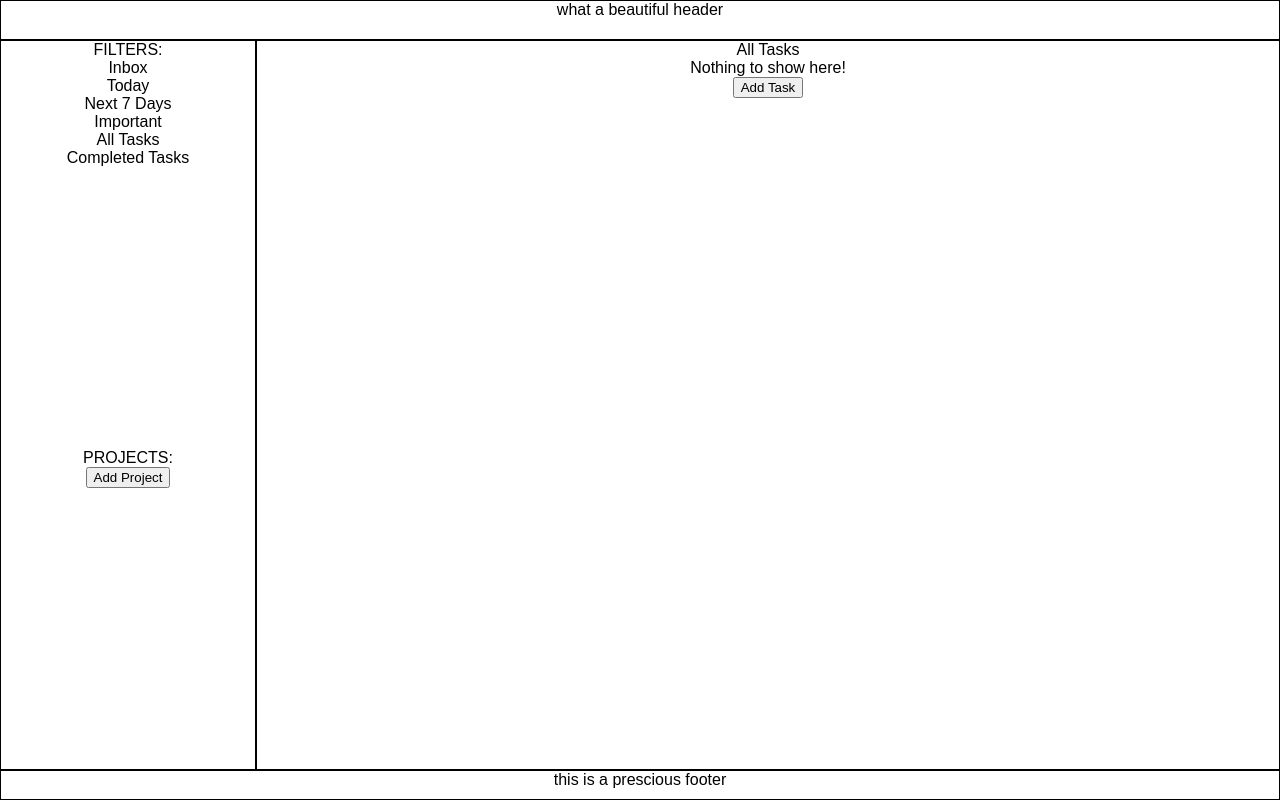
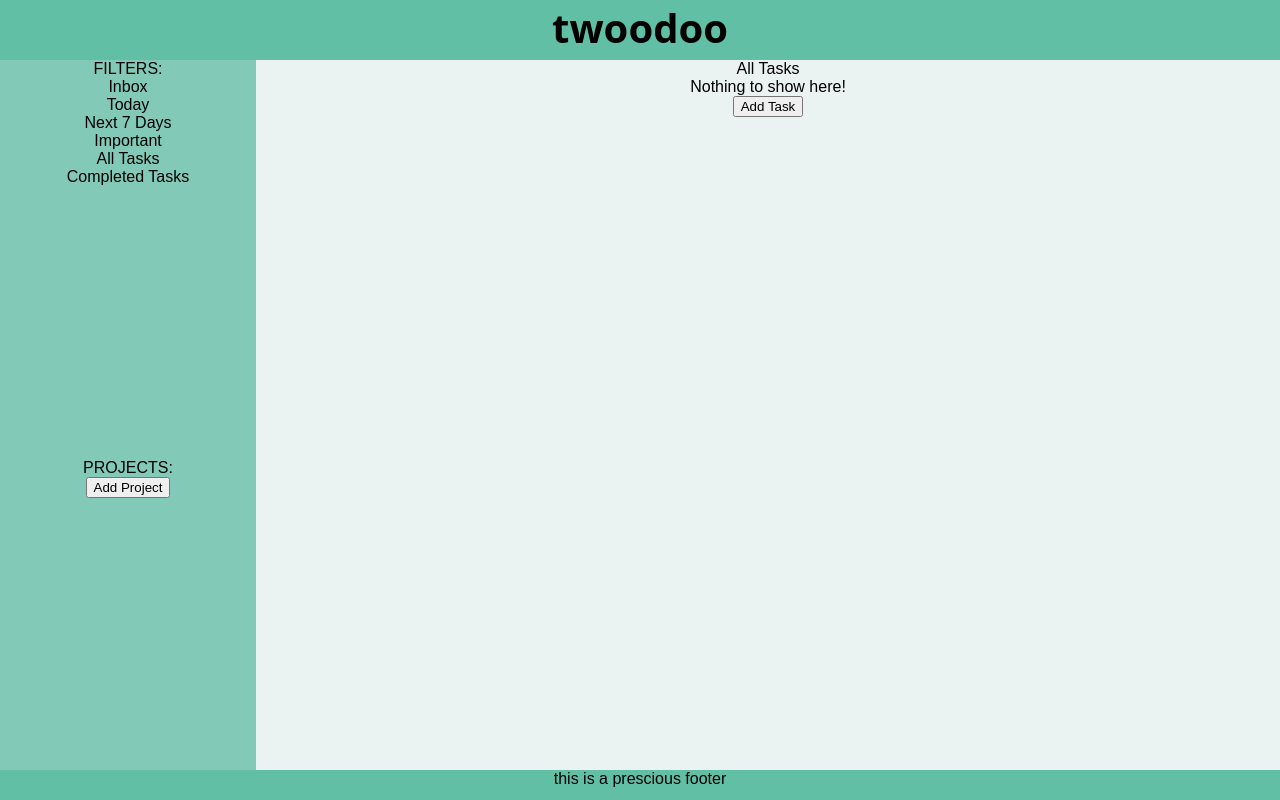
Before and after one commit to VecchiR/todolist, a website built with webpack: page src/index.html in a window 1280 px wide. Built offline with nearby package versions, Linux system fonts and the light colour scheme.

Commit message:
Add logo + Add colors + Remove section borders

```diff
--- a/src/index.html
+++ b/src/index.html
@@ -8,7 +8,7 @@
 
 <body>
 
-    <header>what a beautiful header</header>
+    <header><span class="logo">twoodoo</span></header>
     <div class="sidebar">
         <div class="filters-container">FILTERS:
         </div>
--- a/src/style.css
+++ b/src/style.css
@@ -1,6 +1,33 @@
+/* :root[data-theme="dark"] {
+    --text: #a3a1af;
+    --background: #160f0d;
+    --primary: #97264f;
+    --secondary: #414054;
+    --accent: #447971;
+  } */
+
+
+/* :root[data-theme="light"] { */
+:root {
+    --text: #52505e;
+    --background: #EBF2F2;
+    --primary: #60BFA4;
+    --primaryShade: #82cab7;
+    --secondary: #8C3A27;
+    --accent: #382E59;
+}
+
+.logo {
+    font-weight: 600;
+    font-size: 40px;
+    font-family: system-ui, -apple-system, BlinkMacSystemFont, 'Segoe UI', Roboto, Oxygen, Ubuntu, Cantarell, 'Open Sans', 'Helvetica Neue', sans-serif;
+}
+
+
+
 body {
     display: grid;
-    grid-template: 40px 1fr 30px / 1fr 4fr;
+    grid-template: 60px 1fr 30px / 1fr 4fr;
     height: 100vh;
     text-align: center;
     margin: 0;
@@ -10,18 +37,17 @@ body {
 header,
 footer {
     grid-column: span 2;
-}
-
-
-header,
-footer,
-.sidebar,
-.main-content {
-    border: 1px solid black;
+    background-color: var(--primary);
 }
 
 .sidebar {
+    background-color: var(--primaryShade);
     display: grid;
+
+}
+
+.main-content {
+    background-color: var(--background);
 }
 
 .task {
```
